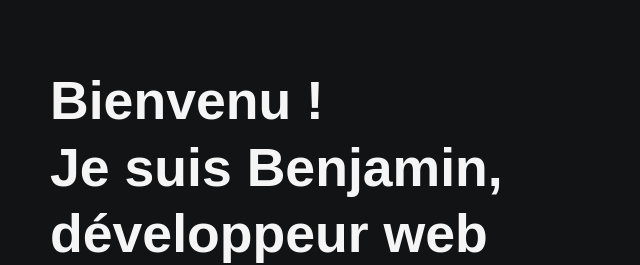
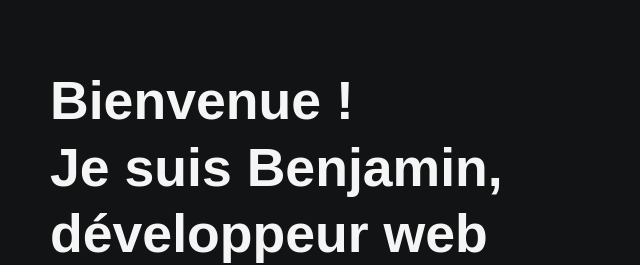
Before and after one commit to BenjaminTci/portfolio, a plain HTML site: page index.html in a window 1280 px wide. Shown: the part 255-520 px from the top of the page, 78-718 px from the left. Drawn offline with Linux system fonts and the light colour scheme.

Commit message:
Update index.html

```diff
--- a/index.html
+++ b/index.html
@@ -39,7 +39,7 @@
     <main>
         <section id="home">
             <div>
-                <p class="topPrez">Bienvenu ! </p>
+                <p class="topPrez">Bienvenue ! </p>
                 <h1 class="topPrez">Je suis Benjamin, </h1>
                 <p class="topPrez">développeur web</p>
             </div>
```
